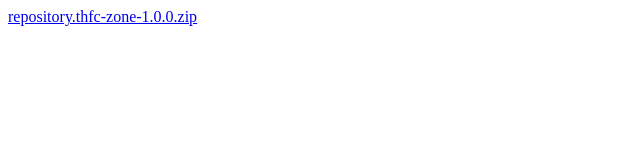
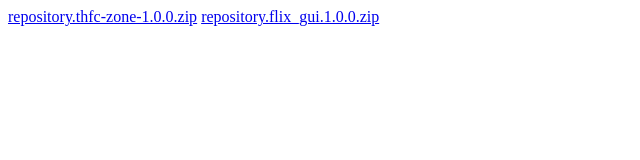
Before and after one commit to bigyidbuilds/bigyidbuilds.github.io, a plain HTML site: page index.html in a window 1280 px wide. Shown: the whole page, without its empty margins (0-640 px from the left). Drawn offline with Linux system fonts and the light colour scheme.

Commit message:
Update index.html

```diff
--- a/index.html
+++ b/index.html
@@ -1 +1,2 @@
 <a href="repository.thfc-zone-1.0.0.zip">repository.thfc-zone-1.0.0.zip</a>
+<a href="repository.flix_gui.1.0.0.zip">repository.flix_gui.1.0.0.zip</a>
```
